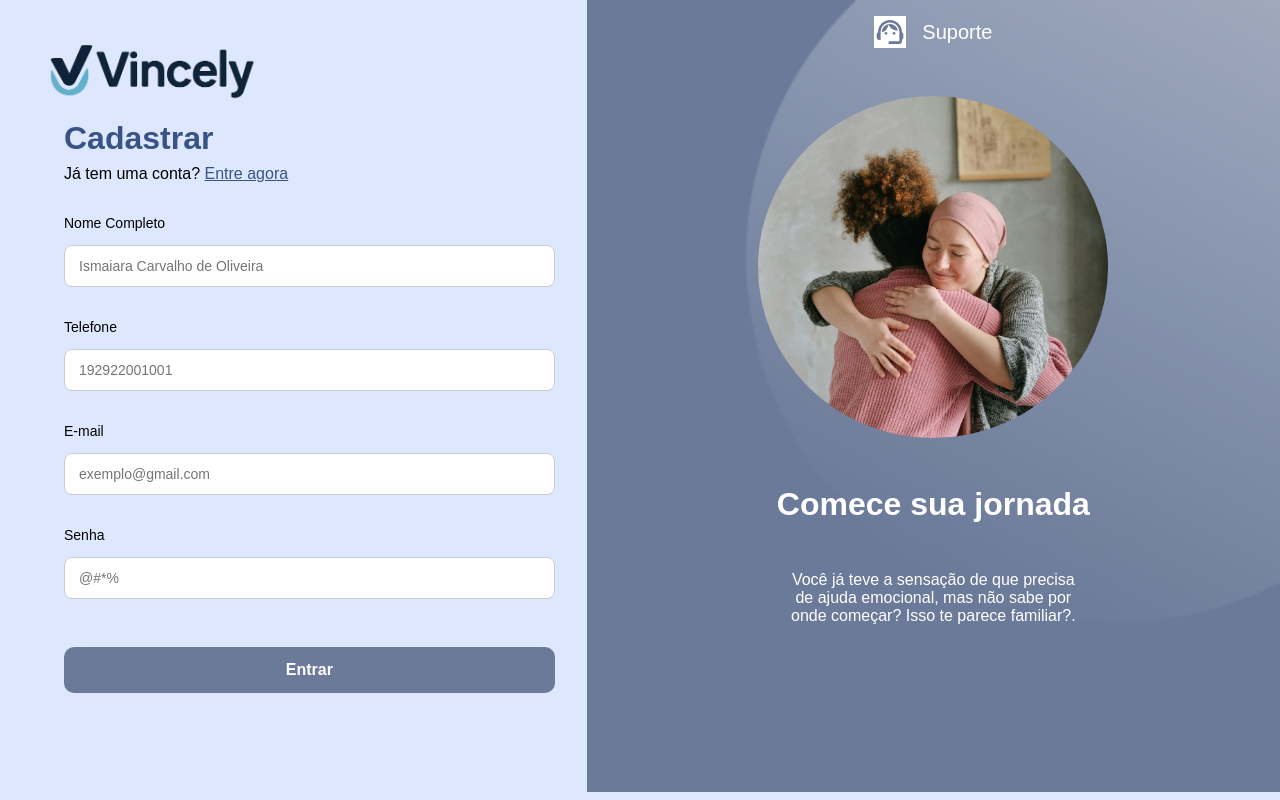
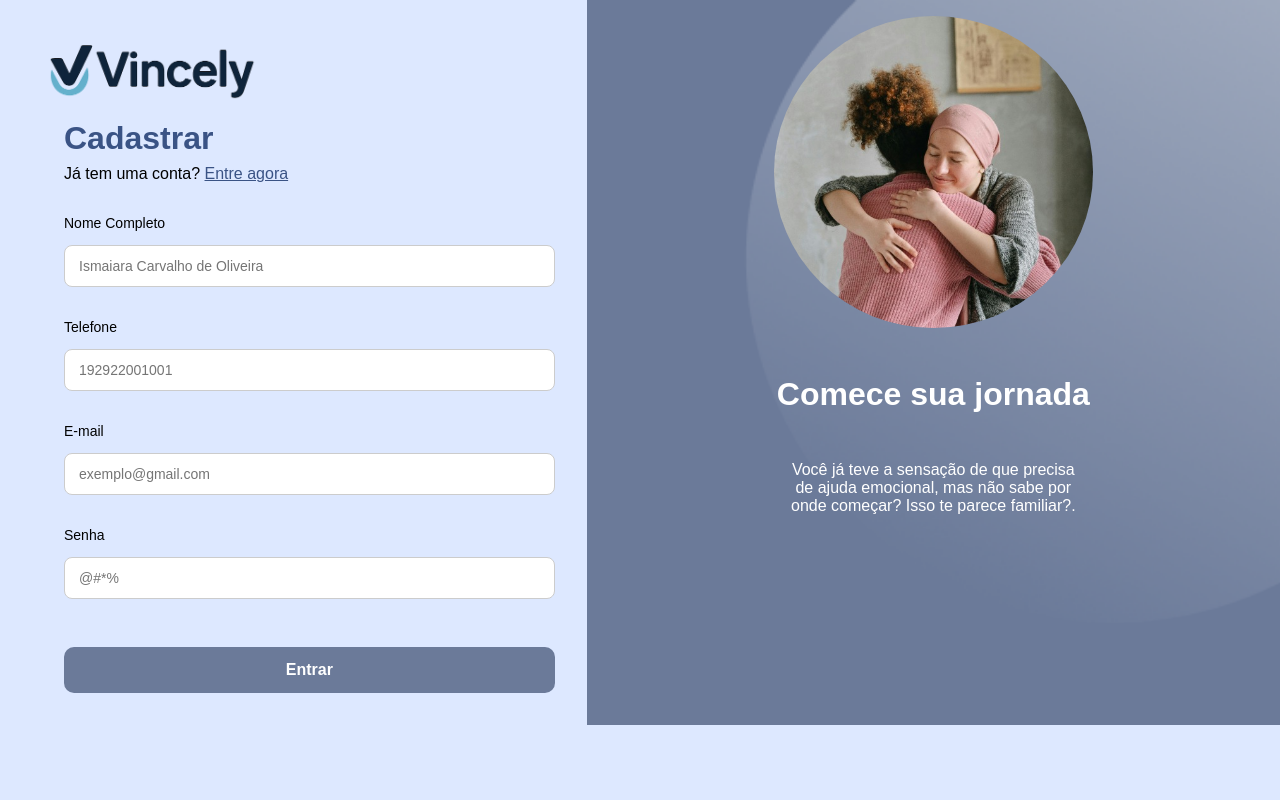
Before and after one commit to Projeto-Vincely-Proa/vincely_web, a React (Create React App) app: page /cadastro in a window 1280 px wide. Built offline with nearby package versions, Linux system fonts and the light colour scheme.

Commit message:
Resolvendo problema da logo das págins de cadastro/login e removendo o texto "suporte"

```diff
--- a/src/components/forms/SideForm.jsx
+++ b/src/components/forms/SideForm.jsx
@@ -1,15 +1,9 @@
 import './sideForm.css';
 import ImgAmigo from './../../assets/img/forms/amigo.jpeg'
-import { MdOutlineSupportAgent } from "react-icons/md";
 
 const SideForm = () => {
   return (
     <section className='side-form'>
-          <p className="side-form__tag">
-            <MdOutlineSupportAgent className='side-form__icon'/>
-            Suporte
-          </p>
-
           <img className='side-form__img' src={ImgAmigo} alt="imagem de uma amiga abraçando outra com um sorriso solidário" />
 
           <h2>Comece sua jornada</h2>
--- a/src/pages/form/Cadastro.jsx
+++ b/src/pages/form/Cadastro.jsx
@@ -1,6 +1,6 @@
 import './form.css';
 
-import Logo from '../../assets/img/logo/logo.png';
+import Logo from '../../assets/Logo.png';
 import SideForm from '../../components/forms/SideForm';
 import InputForm from '../../components/forms/input/InputForm';
 
@@ -11,8 +11,8 @@ function Cadastro() {
 
       <main className='container-layout'>
         <div>
-          <header>
-            <h1><img src={Logo} alt="Imagem da logo do projeto" /></h1>
+          <header className='header-form'>
+            <h1><img src={Logo} alt="Vincely" /></h1>
           </header>
 
           <section className='container-form'>
--- a/src/pages/form/Login.jsx
+++ b/src/pages/form/Login.jsx
@@ -1,6 +1,6 @@
 import './form.css';
 
-import Logo from '../../assets/img/logo/logo.png';
+import Logo from '../../assets/Logo.png';
 import SideForm from '../../components/forms/SideForm';
 import InputForm from '../../components/forms/input/InputForm';
 
@@ -14,8 +14,8 @@ function Login() {
 
       <main className='container-layout'>
         <div>
-          <header>
-            <h1><img src={Logo} alt="Imagem da logo do projeto" /></h1>
+          <header className='header-form'>
+            <h1><img src={Logo} alt="Vincely" /></h1>
           </header>
 
           <section className='container-form'>
```
